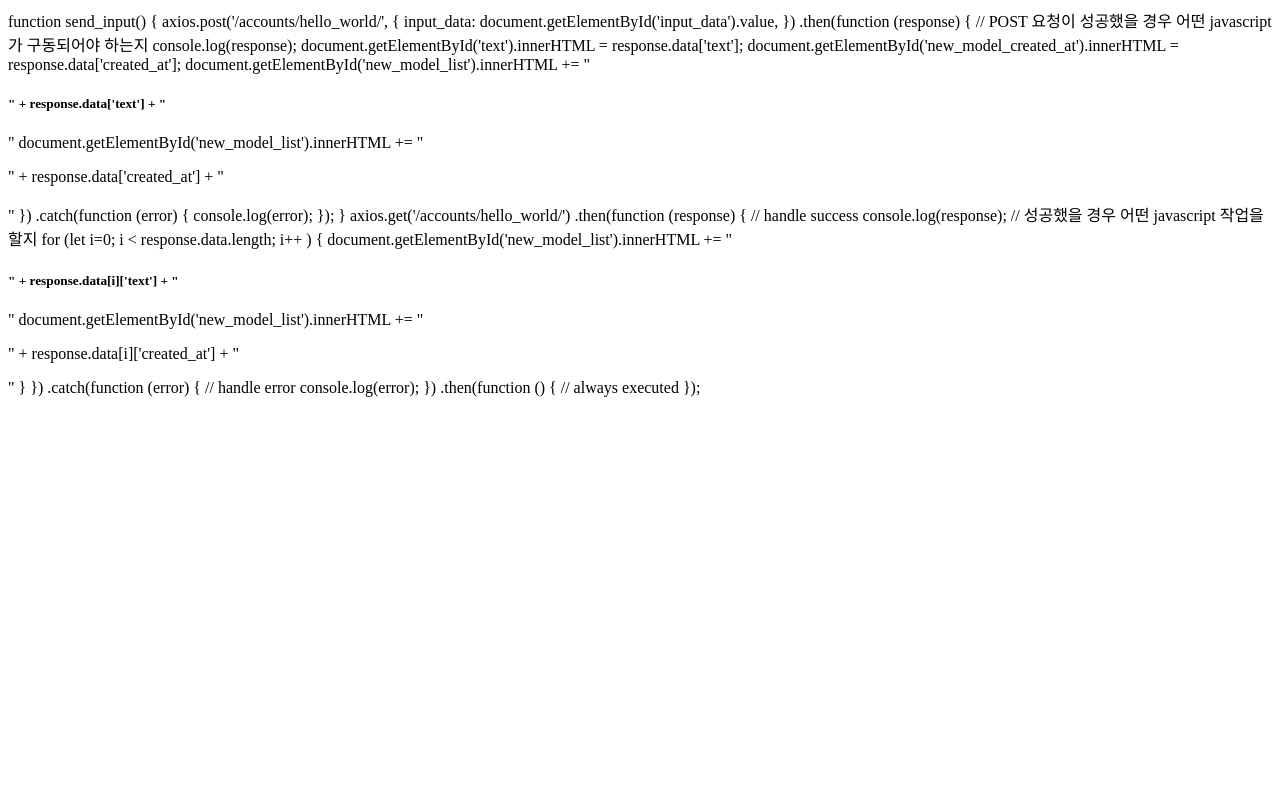
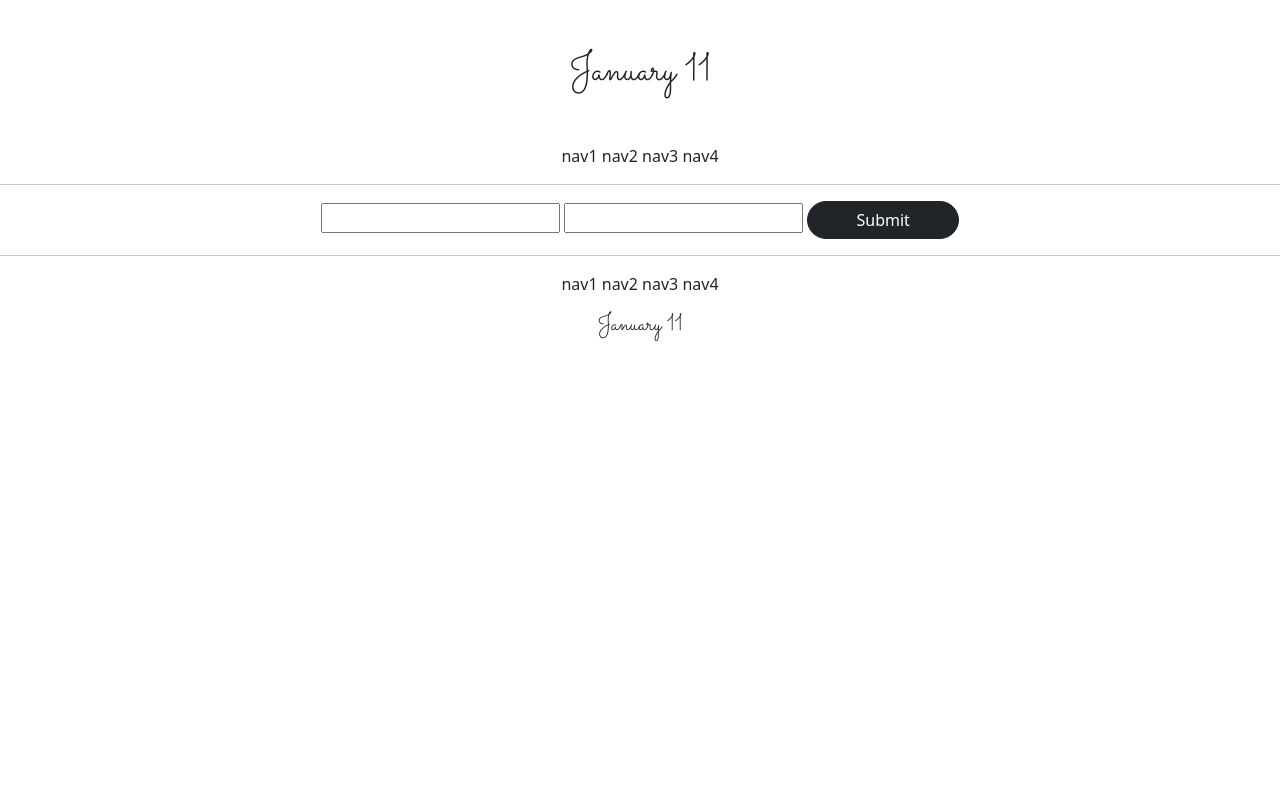
Before and after one commit to 100100001001/drf_3, a Django app: page /accounts/create_template/ in a window 1280 px wide. Run offline with Django 4.2, Linux system fonts and the light colour scheme; parts of the project's set-up code (start-up, migrations or seed data) failed here and were passed over.

Commit message:
DRF account create javascript update

```diff
--- /dev/null
+++ b/accountapp/static/js/create.js
@@ -0,0 +1,22 @@
+function send_input() {
+    axios.post('/accounts/hello_world/', {
+        input_data: document.getElementById('input_data').value,
+    })
+        .then(function (response) {
+            // POST 요청이 성공했을 경우 어떤 javascript 가 구동되어야 하는지
+            console.log(response);
+
+            document.getElementById('text').innerHTML = response.data['text'];
+            document.getElementById('new_model_created_at').innerHTML
+                = response.data['created_at'];
+
+            document.getElementById('new_model_list').innerHTML
+                += "<h5>" + response.data['text'] + "</h5>"
+            document.getElementById('new_model_list').innerHTML
+                += "<p>" + response.data['created_at'] + "</p>"
+
+        })
+        .catch(function (error) {
+            console.log(error);
+        });
+}
--- a/accountapp/templates/accountapp/create.html
+++ b/accountapp/templates/accountapp/create.html
@@ -1,46 +1,21 @@
-function send_input() {
-    axios.post('/accounts/hello_world/', {
-        input_data: document.getElementById('input_data').value,
-    })
-        .then(function (response) {
-            // POST 요청이 성공했을 경우 어떤 javascript 가 구동되어야 하는지
-            console.log(response);
+{% extends 'base.html' %}
+{% load static %}
 
-            document.getElementById('text').innerHTML = response.data['text'];
-            document.getElementById('new_model_created_at').innerHTML
-                = response.data['created_at'];
-
-            document.getElementById('new_model_list').innerHTML
-                += "<h5>" + response.data['text'] + "</h5>"
-            document.getElementById('new_model_list').innerHTML
-                += "<p>" + response.data['created_at'] + "</p>"
-
-        })
-        .catch(function (error) {
-            console.log(error);
-        });
-}
+{% block content %}
 
 
-<!--  서버 호출  -->
-axios.get('/accounts/hello_world/')
-    .then(function (response) {
-        // handle success
-        console.log(response);
+  <div>
 
-        // 성공했을 경우 어떤 javascript 작업을 할지
-        for (let i=0; i < response.data.length; i++ ) {
-            document.getElementById('new_model_list').innerHTML
-                    += "<h5>" + response.data[i]['text'] + "</h5>"
-            document.getElementById('new_model_list').innerHTML
-                    += "<p>" + response.data[i]['created_at'] + "</p>"
-        }
+    <!--  ID  -->
+    <input type="text">
+    <!--  PASSWORD  -->
+    <input type="password">
+    <!--  PASSWORD CONFIRM -->
 
-    })
-    .catch(function (error) {
-        // handle error
-        console.log(error);
-    })
-    .then(function () {
-        // always executed
-    });
+    <input type="submit" class="btn btn-dark rounded-pill px-5" onclick="send_input()">
+
+  </div>
+
+<script src="{% static 'js/create.js' %}"></script>
+
+{% endblock %}
```
